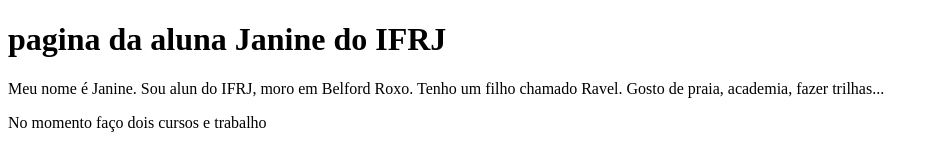
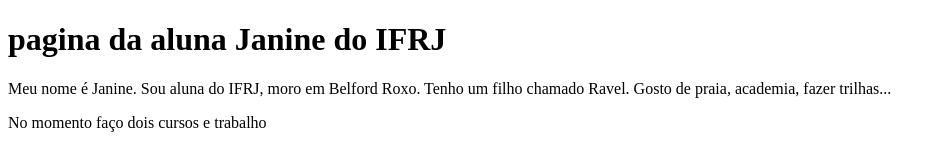
Before and after one commit to janinejp/minhapagina, a plain HTML site: page index.html in a window 1280 px wide. Shown: the whole page, without its empty margins (0-946 px from the left). Drawn offline with Linux system fonts and the light colour scheme.

Commit message:
Update index.html

```diff
--- a/index.html
+++ b/index.html
@@ -4,7 +4,7 @@
 </head>
 <body>
 <h1>pagina da aluna Janine do IFRJ</h1>
-<p>Meu nome é Janine. Sou alun do IFRJ, moro em Belford Roxo. Tenho um filho chamado Ravel. Gosto de praia, academia, fazer trilhas...</p>
+<p>Meu nome é Janine. Sou aluna do IFRJ, moro em Belford Roxo. Tenho um filho chamado Ravel. Gosto de praia, academia, fazer trilhas...</p>
 <p>No momento faço dois cursos e trabalho</p>
 </body>
 </html>
```
